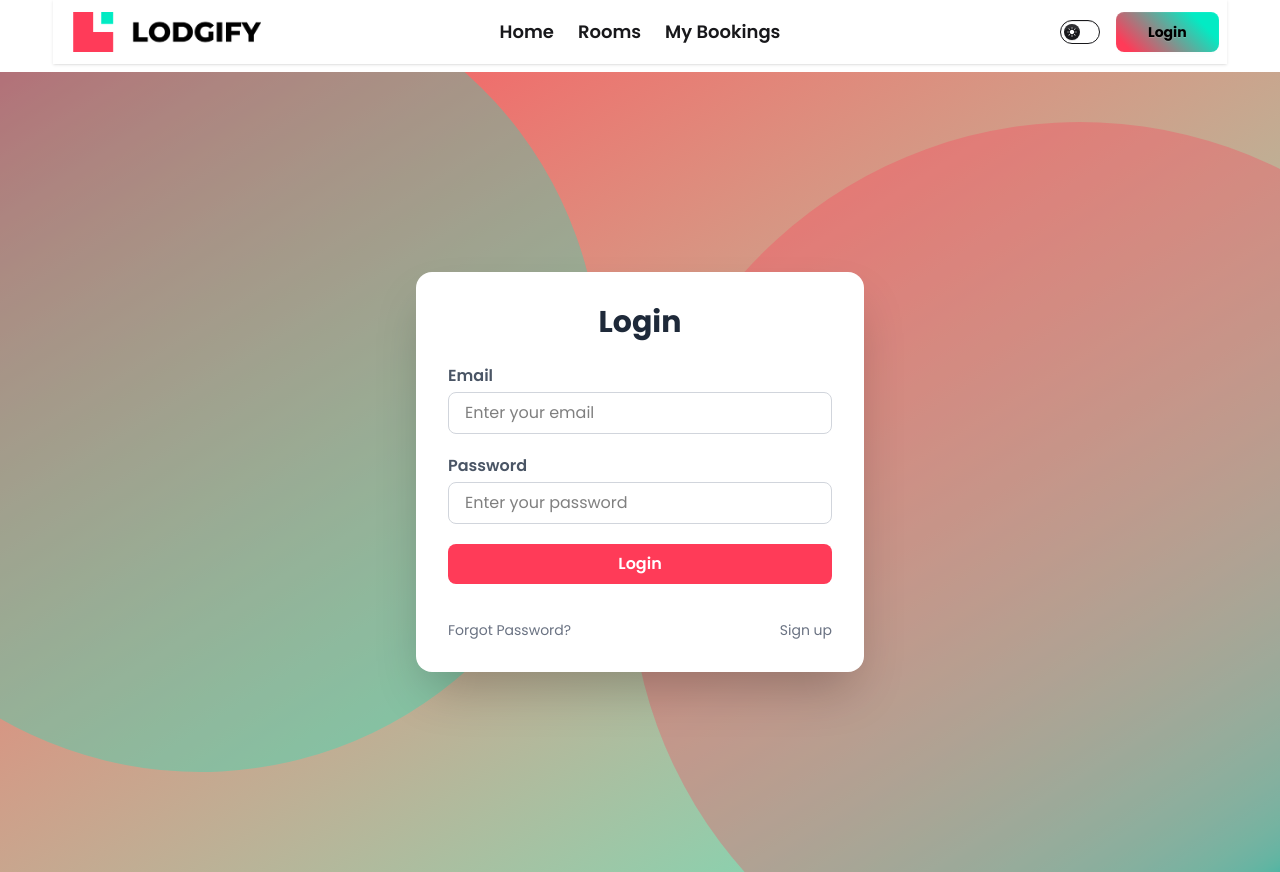
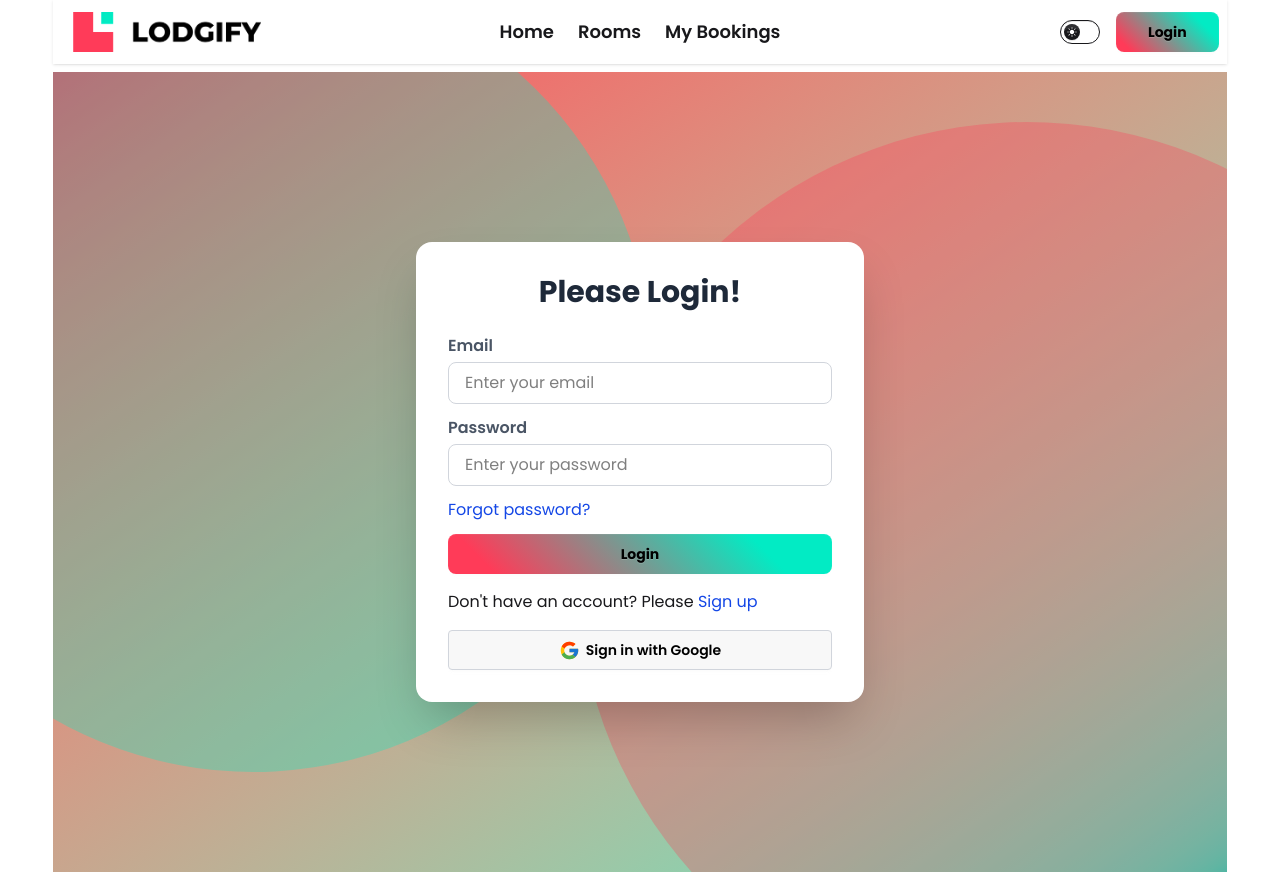
Before and after one commit to tmdsifat98/hotel-management-client, a React (Vite) app: page /auth/login in a window 1280 px wide. Built offline with nearby package versions, Linux system fonts and the light colour scheme; a web font is replaced by a local one.

Commit message:
login form added

```diff
--- a/src/Components/Button.jsx
+++ b/src/Components/Button.jsx
@@ -1,7 +1,15 @@
 import React from "react";
 
-const Button = ({ label }) => {
-  return <button className="btn border-0 button-common px-8 rounded-lg cursor-pointer text-black font-bold">{label}</button>;
+const Button = ({ label,width }) => {
+  return (
+    <button
+      className={`${
+        width && width
+      } btn border-0 button-common px-8 rounded-lg cursor-pointer text-black font-bold`}
+    >
+      {label}
+    </button>
+  );
 };
 
 export default Button;
--- a/src/Pages/Authentication/Login.jsx
+++ b/src/Pages/Authentication/Login.jsx
@@ -1,25 +1,27 @@
 import React from "react";
+import Button from "../../Components/Button";
+import { Link } from "react-router";
+import { FcGoogle } from "react-icons/fc";
 
 const Login = () => {
   return (
-    <div className="relative min-h-screen flex items-center justify-center bg-gradient-to-br from-[#ff3b58] to-[#02ebc4] dark:from-gray-900 dark:to-gray-800 overflow-hidden transition-colors duration-500">
-      {/* Background Curves */}
+    <div className="relative w-11/12 mx-auto min-h-screen flex items-center justify-center bg-gradient-to-br from-[#ff3b58] to-[#02ebc4] dark:from-gray-900 dark:to-gray-700 overflow-hidden transition-colors duration-500">
       <div className="absolute top-[-100px] left-[-200px] w-[800px] h-[800px] bg-[#02ebc4] opacity-30 dark:bg-gray-700 rounded-full rotate-[25deg]"></div>
       <div className="absolute bottom-[-150px] right-[-250px] w-[900px] h-[900px] bg-[#ff3b58] opacity-30 dark:bg-gray-600 rounded-full rotate-[-20deg]"></div>
 
-      {/* Login Card */}
       <div className="z-10 bg-white dark:bg-gray-900 p-8 rounded-2xl shadow-2xl w-full max-w-md transition-colors duration-500">
         <h2 className="text-3xl font-bold text-center text-gray-800 dark:text-white mb-6">
-          Login
+          Please Login!
         </h2>
 
-        <form className="space-y-5">
+        <form className="space-y-3">
           <div>
             <label className="block mb-1 font-semibold text-gray-600 dark:text-gray-300">
               Email
             </label>
             <input
               type="email"
+              name="email"
               placeholder="Enter your email"
               className="w-full px-4 py-2 border border-gray-300 dark:border-gray-700 rounded-lg bg-white dark:bg-gray-800 text-black dark:text-white focus:outline-none focus:ring-2 focus:ring-[#ff3b58]"
             />
@@ -29,28 +31,35 @@ const Login = () => {
               Password
             </label>
             <input
+              name="password"
               type="password"
               placeholder="Enter your password"
               className="w-full px-4 py-2 border border-gray-300 dark:border-gray-700 rounded-lg bg-white dark:bg-gray-800 text-black dark:text-white focus:outline-none focus:ring-2 focus:ring-[#02ebc4]"
             />
           </div>
-
-          <button
-            type="submit"
-            className="w-full bg-[#ff3b58] hover:bg-[#e0354c] text-white py-2 rounded-lg font-semibold transition"
+          <div>
+            <Link
+              to="/auth/forgotpassword"
+              className="link text-blue-700 link-hover"
+            >
+              Forgot password?
+            </Link>
+          </div>
+          <Button label="Login" width="w-full" />
+        </form>
+        <p className="mt-4">
+          Don't have an account? Please{" "}
+          <Link className="text-blue-700 hover:underline" to="/auth/signup">
+            Sign up
+          </Link>
+        </p>
+        <button
+            // onClick={handleGoogle}
+            className="btn w-full dark:bg-gray-800 dark:text-white border- border-gray-300 text-black mt-4 dark:border-none"
           >
-            Login
+            <FcGoogle size={21} />
+            Sign in with Google
           </button>
-
-          <div className="flex justify-between text-sm text-gray-500 dark:text-gray-400 mt-4">
-            <a href="#" className="hover:underline">
-              Forgot Password?
-            </a>
-            <a href="#" className="hover:underline">
-              Sign up
-            </a>
-          </div>
-        </form>
       </div>
     </div>
   );
```
Also changed, not shown: src/index.css (line endings or trailing spaces).
